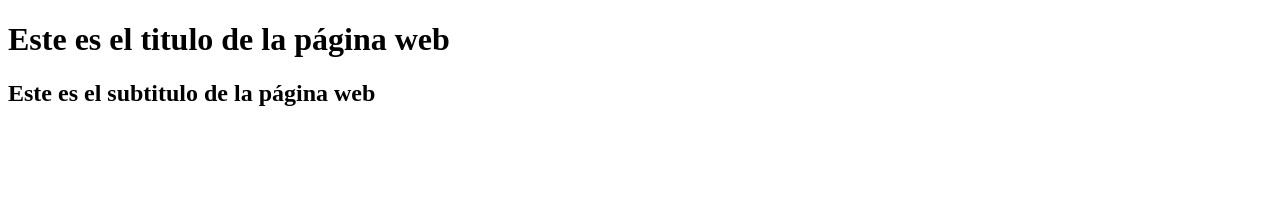
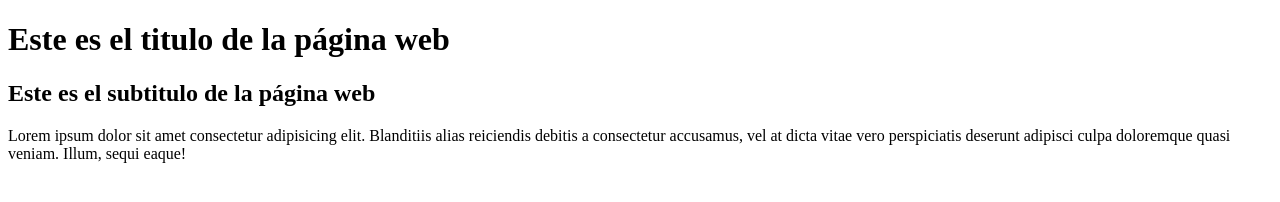
Before and after one commit to Mauricio-SS/PruebaGit, a plain HTML site: page index.html in a window 1280 px wide. Drawn offline with Linux system fonts and the light colour scheme.

Commit message:
Agregación de nueva sección al index

```diff
--- a/index.html
+++ b/index.html
@@ -9,5 +9,6 @@
 <body>
     <h1>Este es el titulo de la página web</h1>
     <h2>Este es el subtitulo de la página web</h2>
+    <section>Lorem ipsum dolor sit amet consectetur adipisicing elit. Blanditiis alias reiciendis debitis a consectetur accusamus, vel at dicta vitae vero perspiciatis deserunt adipisci culpa doloremque quasi veniam. Illum, sequi eaque!</section>
 </body>
 </html>
```
